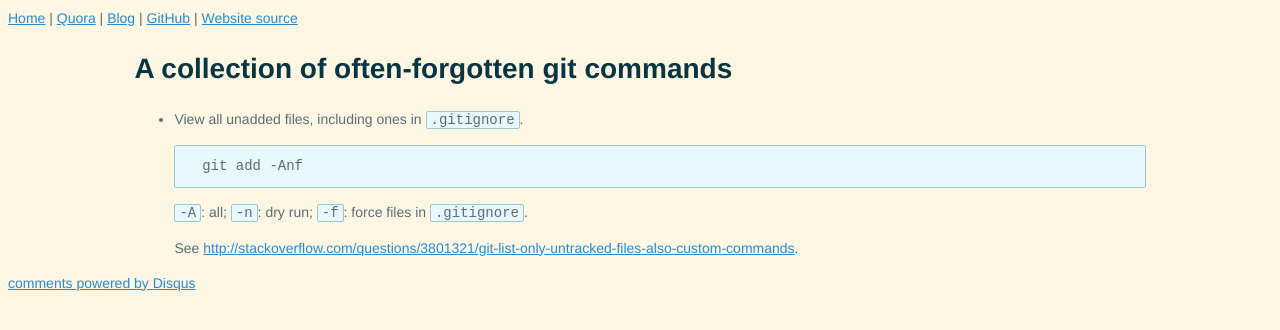
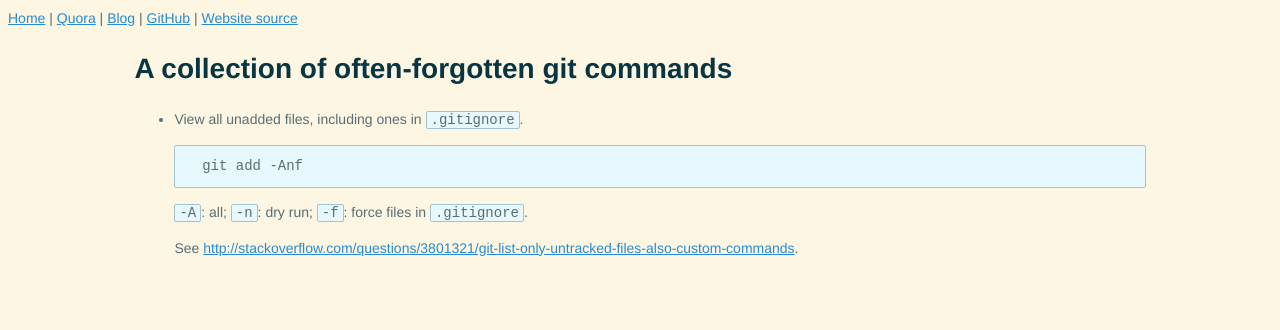
Before and after one commit to riceissa/riceissa.github.io, a Jekyll site: the page built from computing/git.md, in a window 1280 px wide. Shown: the top 330 px of the page. Built offline with Jekyll 4.4.1, drawn with Linux system fonts in a browser that asks for light colours; Markdown is read by kramdown in place of the engine named in the settings; comment, search, counter and statistics services are not loaded.

Commit message:
add == 'yes' for comments and math

```diff
--- a/_layouts/default.html
+++ b/_layouts/default.html
@@ -3,7 +3,7 @@
 <head>
   <meta http-equiv="content-type" content="text/html; charset=utf-8" />
   <link href="{{site.baseurl}}/css/minimal.css" rel="stylesheet" />
-  {% if page.math %}
+  {% if page.math == 'yes' %}
   {% include mathjax.html %}
   {% endif %}
   <title>{{page.title}}</title>
@@ -22,7 +22,7 @@ Date of last major revision: {{page.last-major-revision-date}}.
 {% endif %}
 </div>
 
-{% if page.comments %}
+{% if page.comments == 'yes' %}
 {% include disqus.html %}
 {% endif %}
 
```
